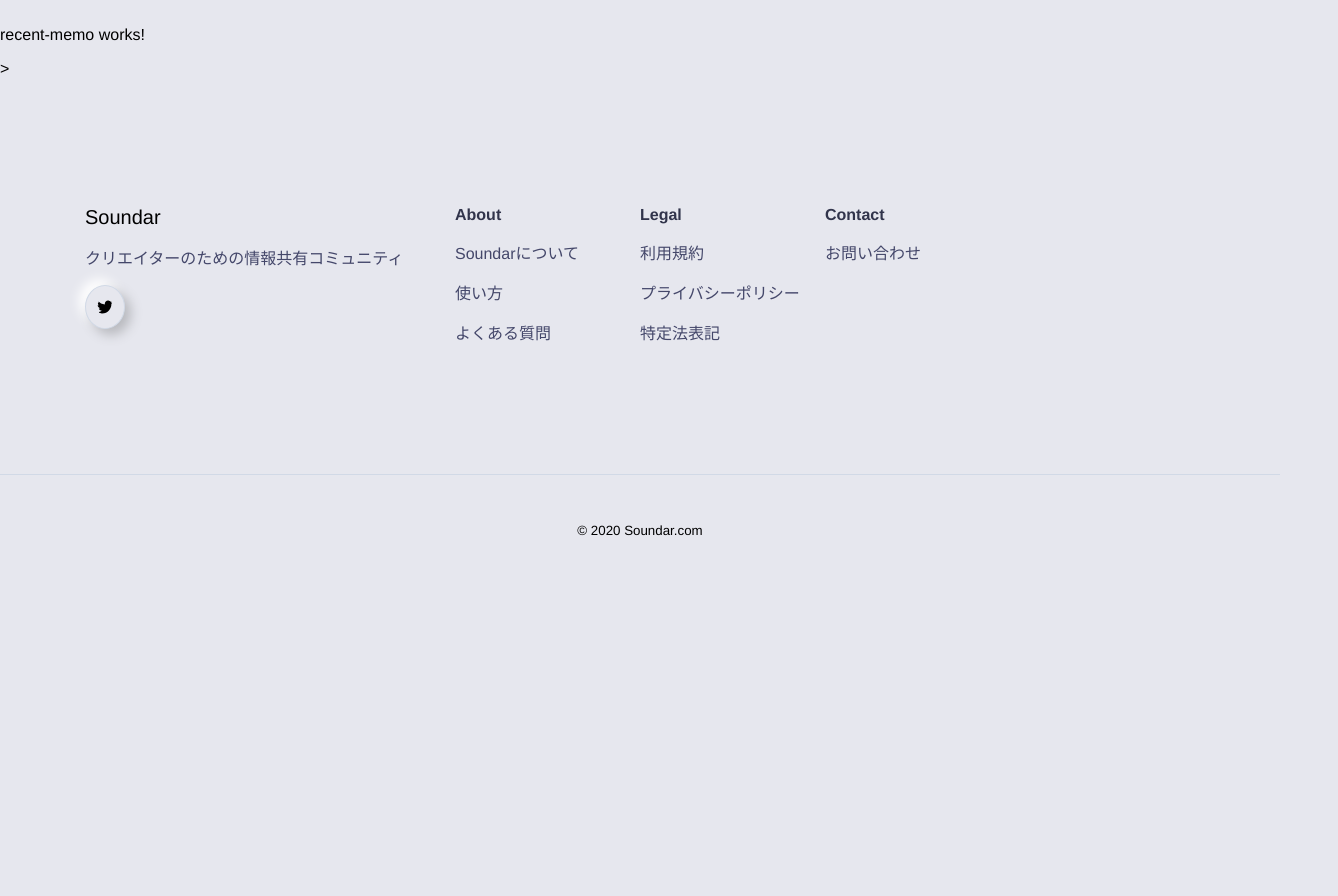
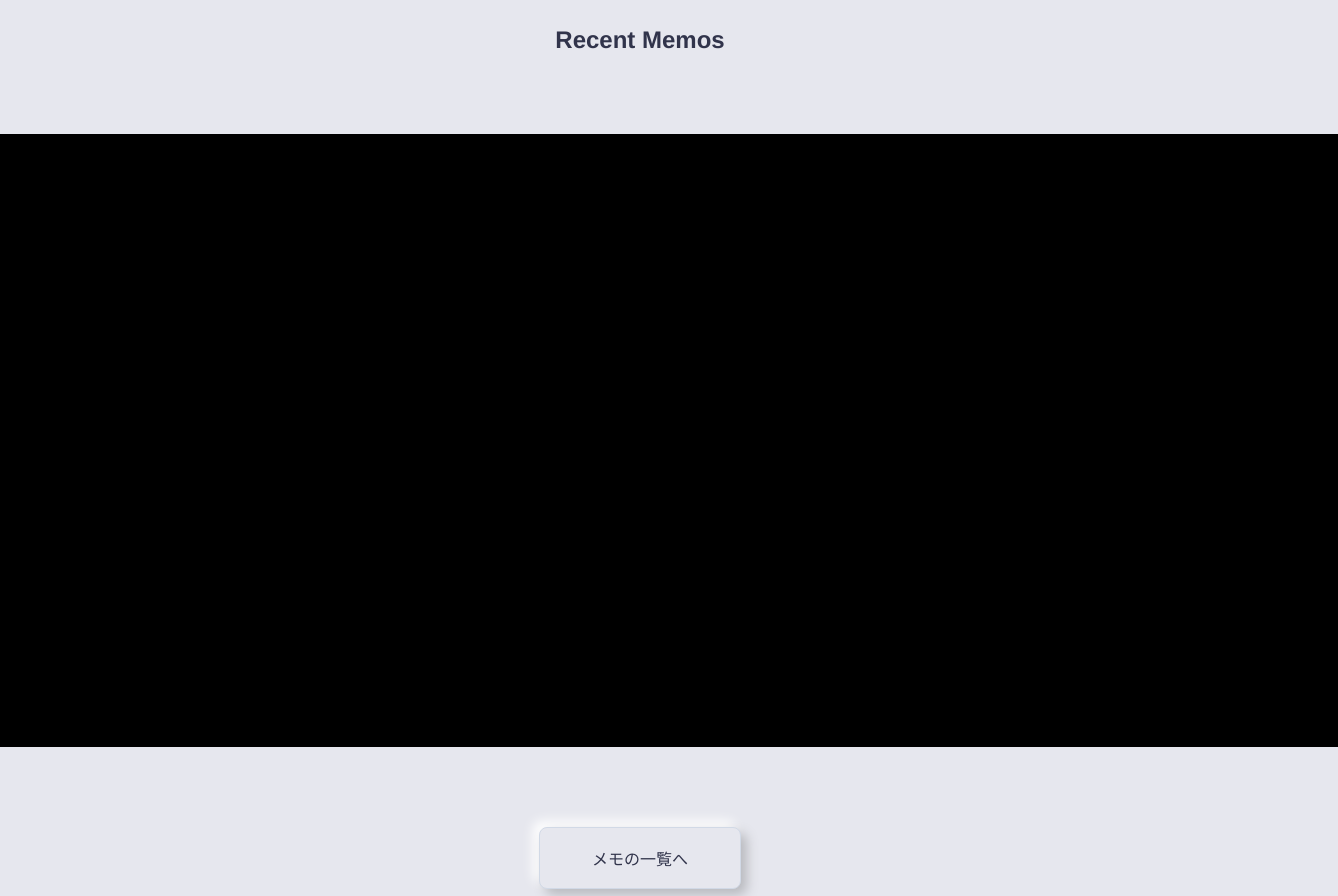
Before and after one commit to camp-team/Soundar, an Angular app: page / in a window 1280 px wide. Shown: the part 920-1816 px from the top of the page, 1338 px wide, since content can reach past the window. Before the commit the page ends 1506 px from the top, so only its background shows below. Built offline with nearby package versions, Linux system fonts and the light colour scheme.

Commit message:
一覧へのボタンを作るまで #121

```diff
--- a/src/app/recent-memo/recent-memo.component.html
+++ b/src/app/recent-memo/recent-memo.component.html
@@ -1 +1,9 @@
-<p>recent-memo works!</p>
+<div class="container">
+  <div class="top-title">
+    <h2>Recent Memos</h2>
+  </div>
+  <div class="cardline"></div>
+  <div class="square-button button">
+    <p>メモの一覧へ</p>
+  </div>
+</div>
--- a/src/app/recent-memo/recent-memo.component.scss
+++ b/src/app/recent-memo/recent-memo.component.scss
@@ -0,0 +1,27 @@
+.top-title {
+  margin-bottom: 80px;
+}
+.cardline {
+  width: 1338px;
+  height: 613px;
+  background: #000;
+  margin: 0 auto 80px;
+}
+.square-button {
+  position: relative;
+  min-width: 180px;
+  min-height: 40px;
+  padding: 10px;
+  border: 1px solid #d1d9e6;
+  border-radius: 8px;
+  color: #31344b;
+  display: inline-block;
+  text-align: center;
+}
+p {
+  position: absolute;
+  top: 50%;
+  left: 50%;
+  transform: translate(-50%, -50%);
+  margin: 0;
+}
--- a/src/app/top/top.component.html
+++ b/src/app/top/top.component.html
@@ -1,2 +1,2 @@
 <app-hero></app-hero>
-<app-recent-memo></app-recent-memo>>
+<app-recent-memo></app-recent-memo>
```
